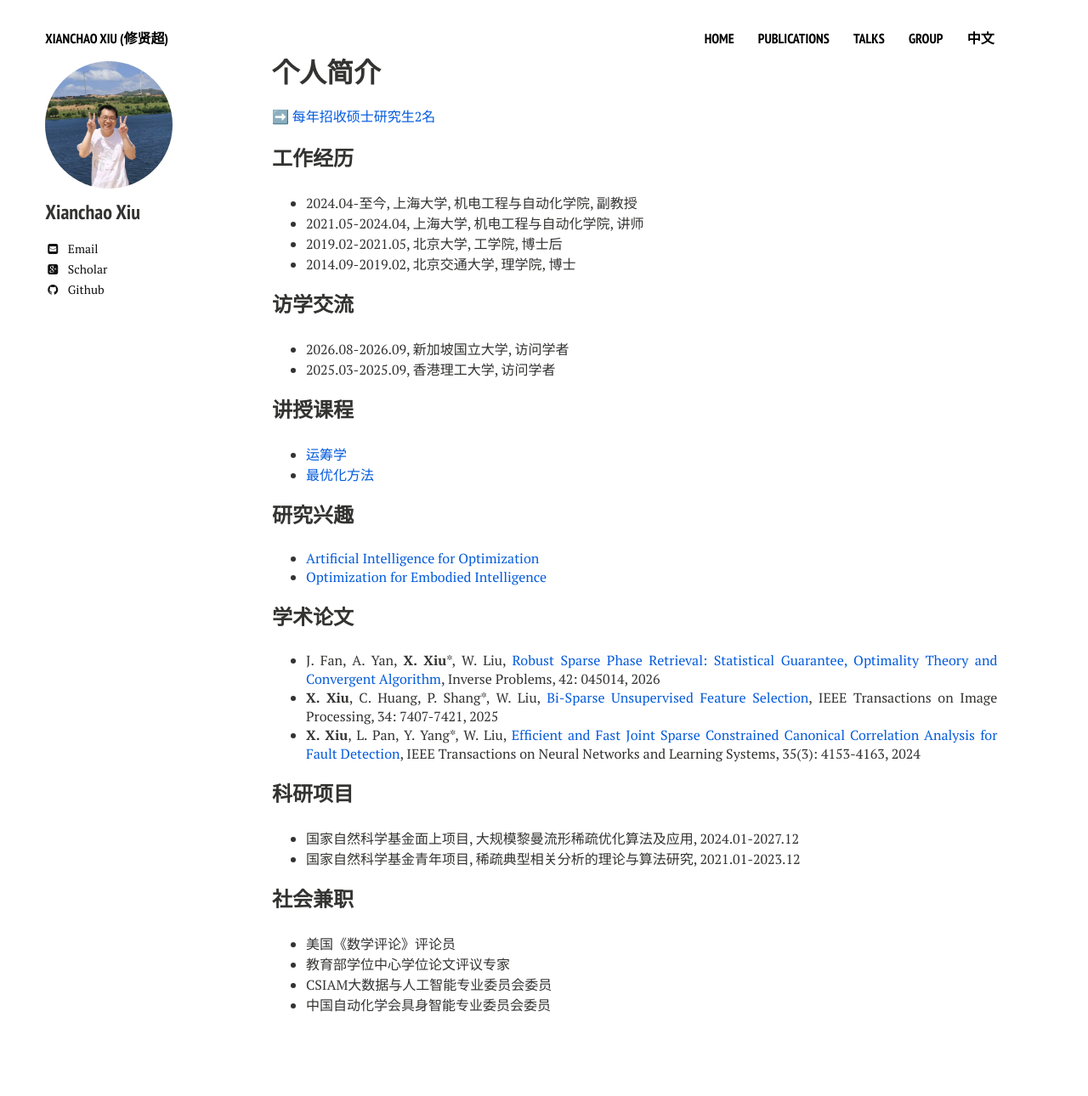
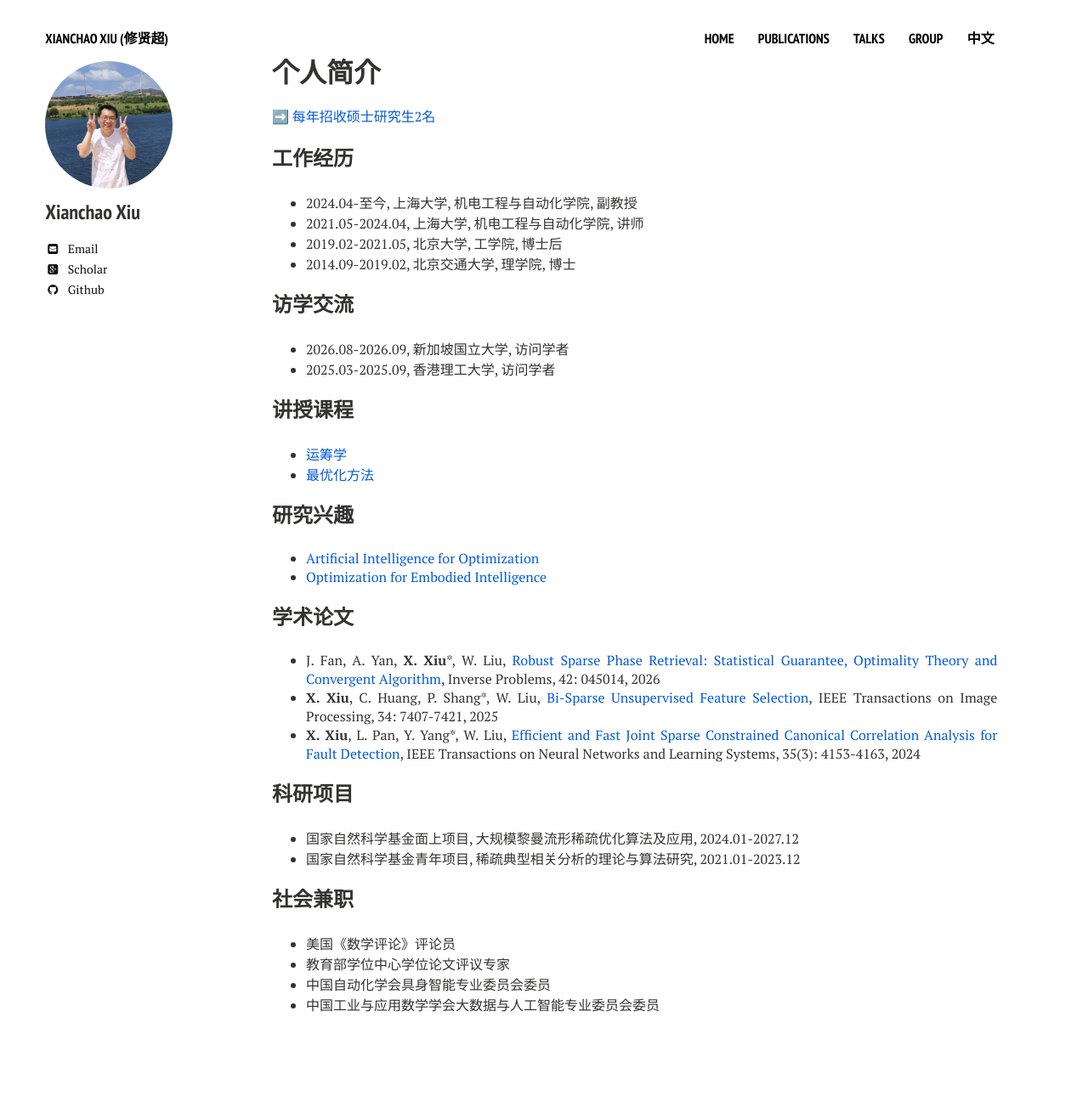
Before and after one commit to xianchaoxiu/xianchaoxiu.github.io, a Jekyll site: the page built from chinese/index.md, in a window 1280 px wide. Shown: the whole page at 85% size. Built offline with Jekyll 4.4.1, drawn with Linux system fonts in a browser that asks for light colours; nearby versions of some CDN libraries.

Commit message:
Update index.md

```diff
--- a/chinese/index.md
+++ b/chinese/index.md
@@ -46,5 +46,5 @@ share: false
 ### 社会兼职
 * 美国《数学评论》评论员 <br>
 * 教育部学位中心学位论文评议专家 <br>
-* CSIAM大数据与人工智能专业委员会委员 <br>
 * 中国自动化学会具身智能专业委员会委员 <br>
+* 中国工业与应用数学学会大数据与人工智能专业委员会委员 <br>
```
